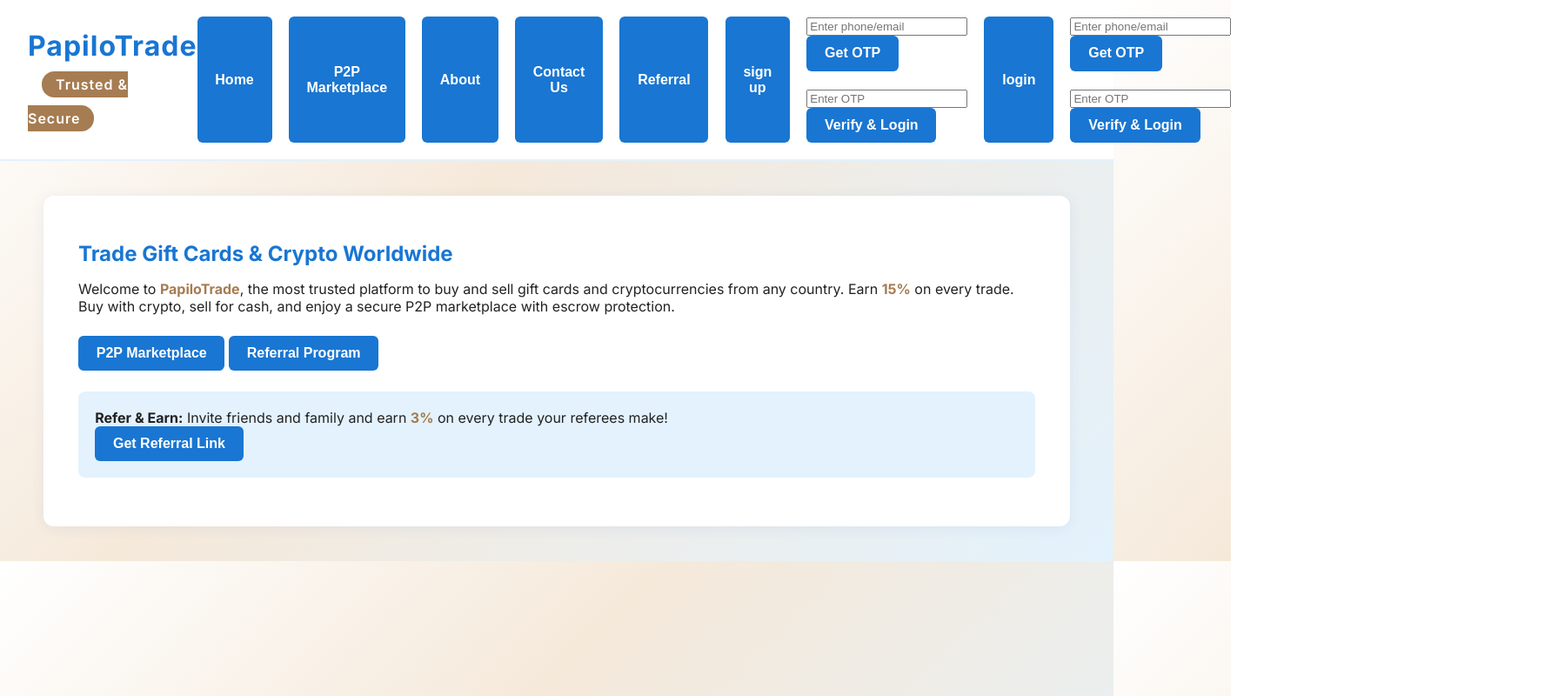
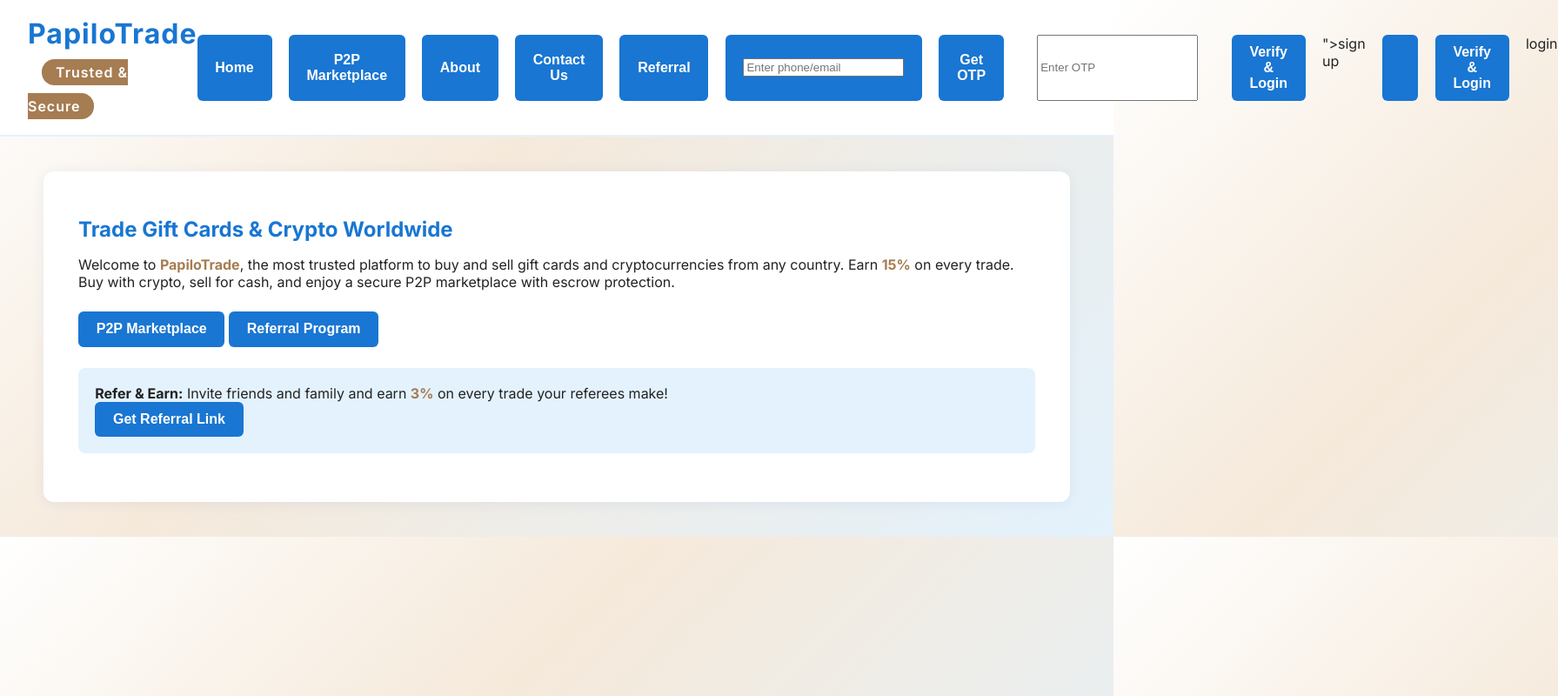
Before and after one commit to Vickygold66/papilo-trading, a plain HTML site: page index.html in a window 1280 px wide. Shown: the whole page at 87% size, 1791 px wide, since content can reach past the window. Drawn offline with Linux system fonts and the light colour scheme.

Commit message:
Update index.html

```diff
--- a/index.html
+++ b/index.html
@@ -138,22 +138,15 @@
             <button onclick="showSection('about')">About</button>
             <button onclick="showSection('contact')">Contact Us</button>
             <button onclick="showSection('referral')">Referral</button>
-            <button onclick="showSection('signup')">sign up</button>
-<form id="signupForm" onsubmit="return verifyOtp()">
+            <button onclick="showSection('signup')<form id="signupForm" onsubmit="return verifyOtp()">
   <input type="text" id="phoneNumber" placeholder="Enter phone/email" required><br>
-  <button type="button" onclick="sendOtp()">Get OTP</button><br><br>
-
-  <input type="text" id="otpInput" placeholder="Enter OTP" required><br>
+  <button type="button" onclick="sendOtp()">Get OTP</button><br><br><input type="text" id="otpInput" placeholder="Enter OTP" required><br>
   <button type="submit">Verify & Login</button>
 </form></button>
-            <button onclick="showSection('login')">login</button>
-<form id="loginForm" onsubmit="return verifyOtp()">
-  <input type="text" id="phoneNumber" placeholder="Enter phone/email" required><br>
-  <button type="button" onclick="sendOtp()">Get OTP</button><br><br>
-
-  <input type="text" id="otpInput" placeholder="Enter OTP" required><br>
+">sign up</button>
+            <button onclick="showSection('login')"<input type="text" id="otpInput" placeholder="Enter OTP" required><br>
   <button type="submit">Verify & Login</button>
-</form></button>
+</form></button>login</button>
             <button id="logoutBtn" onclick="logout()" style="display:none;">Logout</button>
             <button id="adminBtn" onclick="showSection('admin')" style="display:none;">Admin</button>
         </nav>
```
